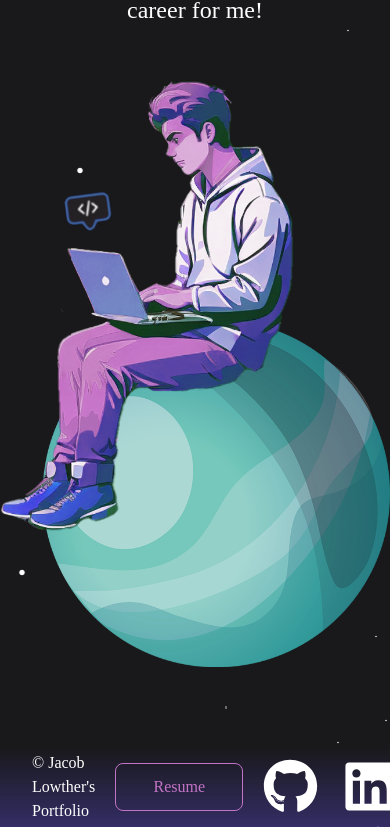
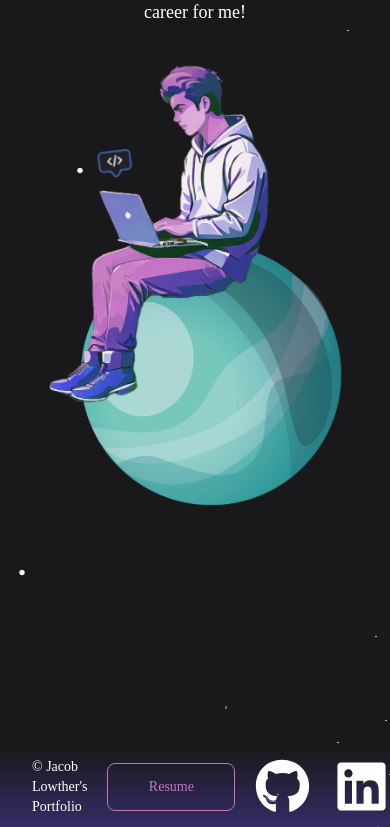
Before and after one commit to YggdrasilJL/web-wizard, a React (Vite) app: page / in a window 390 px wide. Shown: the part 839-1666 px from the top of the page. Built offline with nearby package versions, Linux system fonts and the light colour scheme; a web font is replaced by a local one.

Commit message:
responsive style changes

```diff
--- a/src/components/About.jsx
+++ b/src/components/About.jsx
@@ -5,17 +5,16 @@ const About = () => {
     <div>
       <div className="flex flex-col gap-y-12 items-center overflow-hidden">
         <div className="gap-10 flex flex-col h-screen items-center">
-          <h1 className="mt-20 text-white text-center text-7xl">
+          <h1 className="mt-20 text-white text-center text-5xl sm:text-7xl">
             Hi, I'm Jacob!
           </h1>
           <img
             src="assets/me.png"
             alt="Photo of Jacob"
-            width={350}
-            className=" drop-shadow-2xl"
+            className=" drop-shadow-2xl w-60"
           />
         </div>
-        <h2 className="text-white text-center max-w-lg text-2xl sm:text-4xl sm:max-w-6xl mb-96">
+        <h2 className="text-white text-center max-w-md text-xl sm:text-4xl sm:max-w-6xl mb-96">
           Growing up, I've always had this craving for creating and crafting
           things that bring my weirdest/wildest ideas to life. Diving into the
           world of coding this past year has been invigorating and I have
--- a/src/components/Footer.jsx
+++ b/src/components/Footer.jsx
@@ -5,7 +5,7 @@ const Footer = () => {
   const resumePDF = 'src/assets/jacob-resume.pdf';
   return (
     // removing bottom-0 stops it from clipping over other elements
-    <div className="flex text-white h-20 mt-20">
+    <div className="text-sm sm:text-md lg:text-lg flex text-white h-20 mt-20">
       <div className=" justify-between items-center bg-gradient-to-b from-transparent to-opacityPurple p-4 flex gap-x-5 w-full sm:absolute bottom-0">
         <p className="ml-4">&copy; Jacob Lowther's Portfolio</p>
         <a href={resumePDF} download="jacob-resume.pdf">
--- a/src/components/Home.jsx
+++ b/src/components/Home.jsx
@@ -4,7 +4,7 @@ const Home = () => {
       <div className="star flex absolute z-20 w-44 left-16 top-0">
         <img src="assets\flying-star.gif" alt="shooting star" />
       </div>
-      <div className="mt-[12vh] flex flex-col sm:flex-row md:justify-around md:flex-row intro min-h-screen">
+      <div className="mt-[12vh] scale-75 md:scale-100 flex flex-col sm:flex-row md:justify-around md:flex-row intro min-h-screen">
         <div className="flex flex-col items-center mt-10 p-3">
           <div className=" text-7xl -z-10">
             <h1 className="z-10 font-bold text-aqua name text-center">
--- a/src/components/Nav.jsx
+++ b/src/components/Nav.jsx
@@ -41,7 +41,7 @@ const Nav = () => {
   return (
     // loop over an array of objects instead of copy and pasting a ton
     <div className="z-50">
-      <ul className="gap-x-5 text-2xl text-white hidden sm:flex mr-4">
+      <ul className="gap-x-5 text-lg md:text-xl lg:text-2xl text-white hidden sm:flex mr-4">
         {navs.map(({ id, icon, text, link }) => (
           <a href={link} key={id}>
             <li className="flex items-center justify-center cursor-pointer hover:scale-125 hover:text-magenta duration-500">
--- a/src/components/Project.jsx
+++ b/src/components/Project.jsx
@@ -77,7 +77,7 @@ const Project = () => {
               className="mx-10 sm:w-auto flex p-4 rounded-xl border hover:scale-105 hover:shadow-xl hover:shadow-opacityMagenta hover:bg-opacityMagenta  duration-700"
             >
               <a href={link} target="_blank">
-                <div className="flex">
+                <div className="flex flex-col sm:flex-row">
                   <img
                     src={img}
                     width={200}
```
Also changed, not shown: server.js (line endings or trailing spaces), static.json (line endings or trailing spaces).
